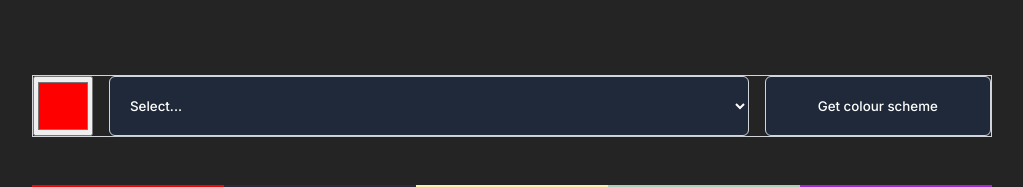
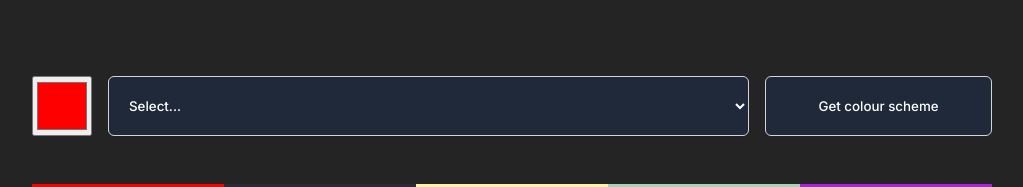
Before and after one commit to gregplumbly/scrimba-react-color-generator, a React (Vite) app: page / in a window 1280 px wide. Shown: the top 187 px of the page, without its empty margins (128-1151 px from the left). Built offline with nearby package versions, Linux system fonts and the light colour scheme.

Commit message:
remove debug css border

```diff
--- a/src/App.css
+++ b/src/App.css
@@ -37,7 +37,7 @@ form {
   flex-wrap: wrap;
   gap: 16px;
   /* margin-bottom: 40px; */
-  border: #d1d5db 1px solid;
+  /* border: #d1d5db 1px solid; */
 }
 
 .picker-input {
```
